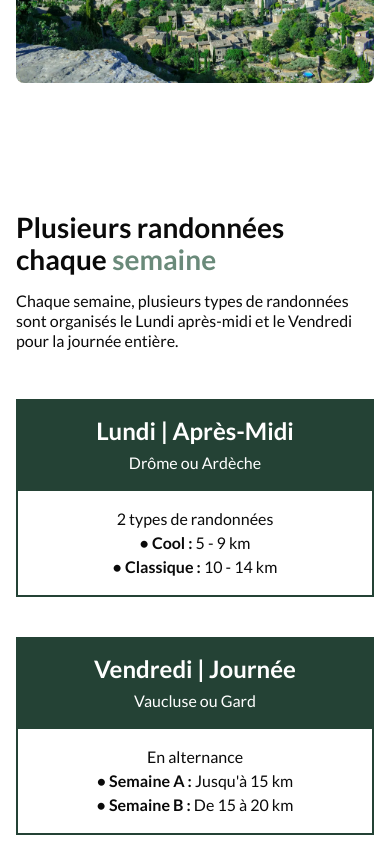
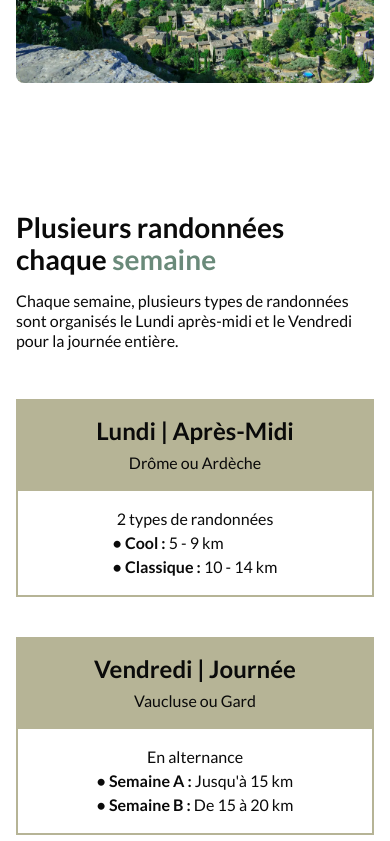
Before and after one commit to SebastienLaurentt/Galopins-Next-V2, a Next.js app: page / in a window 390 px wide. Shown: the part 1788-2629 px from the top of the page. Built offline with nearby package versions, Linux system fonts and the light colour scheme.

Commit message:
update project theme color

```diff
--- a/app/globals.css
+++ b/app/globals.css
@@ -54,7 +54,7 @@
   }
 
   h3 {
-    @apply text-lg md:text-2xl leading-8 md:leading-10  mb-4 md:mb-6 lg:mb-8 text-foreground font-bold;
+    @apply text-lg md:text-2xl leading-8 md:leading-10  mb-4 md:mb-6 lg:mb-8 text-foreground font-semibold;
   }
 
   h4 {
--- a/components/Card/ParcoursCard/ParcoursCard.tsx
+++ b/components/Card/ParcoursCard/ParcoursCard.tsx
@@ -17,13 +17,13 @@ const ParcoursCard = ({
 }: ParcoursCardProps) => {
   return (
     <div className="mx-auto flex max-w-[360px] flex-col text-center md:max-w-[480px] lg:w-[420px] xl:max-w-screen-xl">
-      <div className="bg-primary py-4">
-        <h3 className="mb-1 text-white">{parcoursTitle}</h3>
-        <span className="mb-2 text-white md:text-md">{area}</span>
+      <div className="bg-secondary py-4">
+        <h3 className="mb-1 ">{parcoursTitle}</h3>
+        <span className="mb-2 md:text-md">{area}</span>
       </div>
-      <div className="border-x-2 border-b-2  border-primary py-4 md:text-md">
+      <div className="flex flex-col  items-center border-x-2 border-b-2 border-secondary py-4 md:text-md">
         <span>{frequency}</span>
-        <ul>
+        <ul className="flex flex-col items-start">
           <li>{case1}</li>
           <li>{case2}</li>
         </ul>
--- a/src/features/layout/Header/Header.tsx
+++ b/src/features/layout/Header/Header.tsx
@@ -37,8 +37,8 @@ export const Header = () => {
               >
                 <Link
                   href={link.href}
-                  className={`rounded-full px-3 py-1.5 font-semibold hover:bg-slate-950 hover:text-white lg:px-6 lg:py-2 ${
-                    pathname === link.href ? "bg-slate-950 text-white" : ""
+                  className={`rounded-full px-3 py-1.5 font-semibold hover:bg-primary hover:text-white lg:px-6 lg:py-2 ${
+                    pathname === link.href ? "bg-primary text-white" : ""
                   }`}
                 >
                   {link.name}
```
